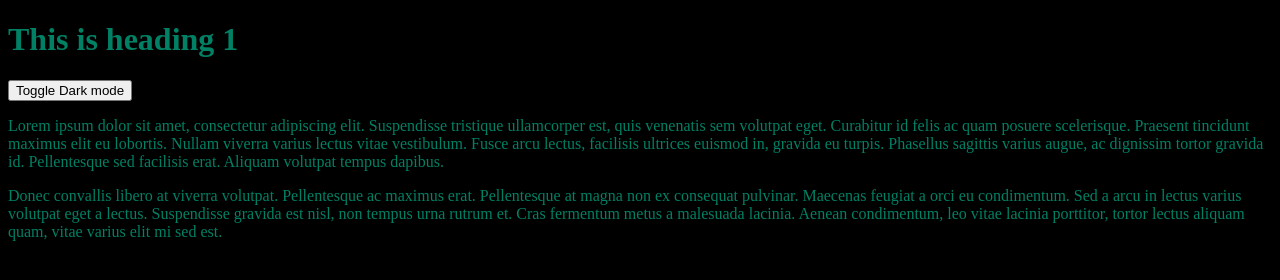
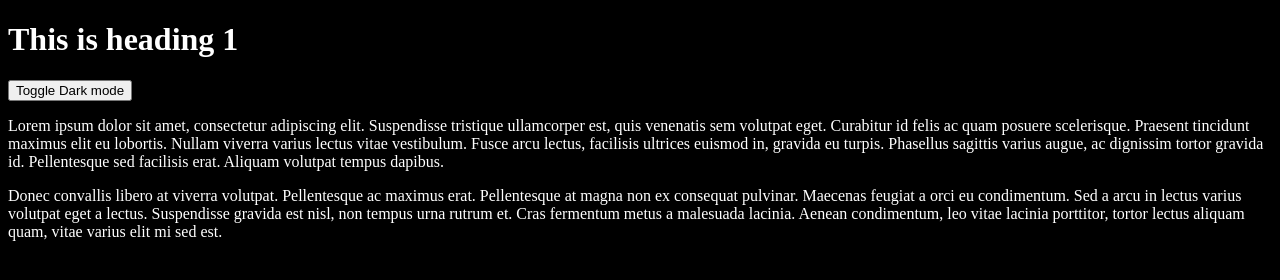
Before and after one commit to nathanbuyr/NBuyrchiyevKBandziulis, a plain HTML site: page index.html in a window 1280 px wide. Both pictures are taken after a click on the button "Toggle Dark mode". Drawn offline with Linux system fonts and the light colour scheme; a web font is replaced by a local one.

Commit message:
added new css and js

```diff
--- a/script.js
+++ b/script.js
@@ -2,4 +2,18 @@
 function darkMode()
 {
     document.body.style.backgroundColor = "black";
+
+    // changing all p elements and h1 elements to white
+    let textElements = document.getElementsByTagName("p");
+    let titleElements = document.getElementsByTagName("h1");
+
+    for(let i = 0; i < textElements.length; i++)
+    {
+        textElements[i].style.color = "white";
+    }
+
+    for(let i = 0; i < titleElements.length; i++)
+    {
+        titleElements[i].style.color = "white";
+    }
 }
--- a/style.css
+++ b/style.css
@@ -5,3 +5,5 @@ p {font-family: 'Noto Sans Symbols 2';}
 
 .darkM1 {background-color: black;
         color: white;}
+
+.textC  {color: rgb(0, 128, 100);}
```
